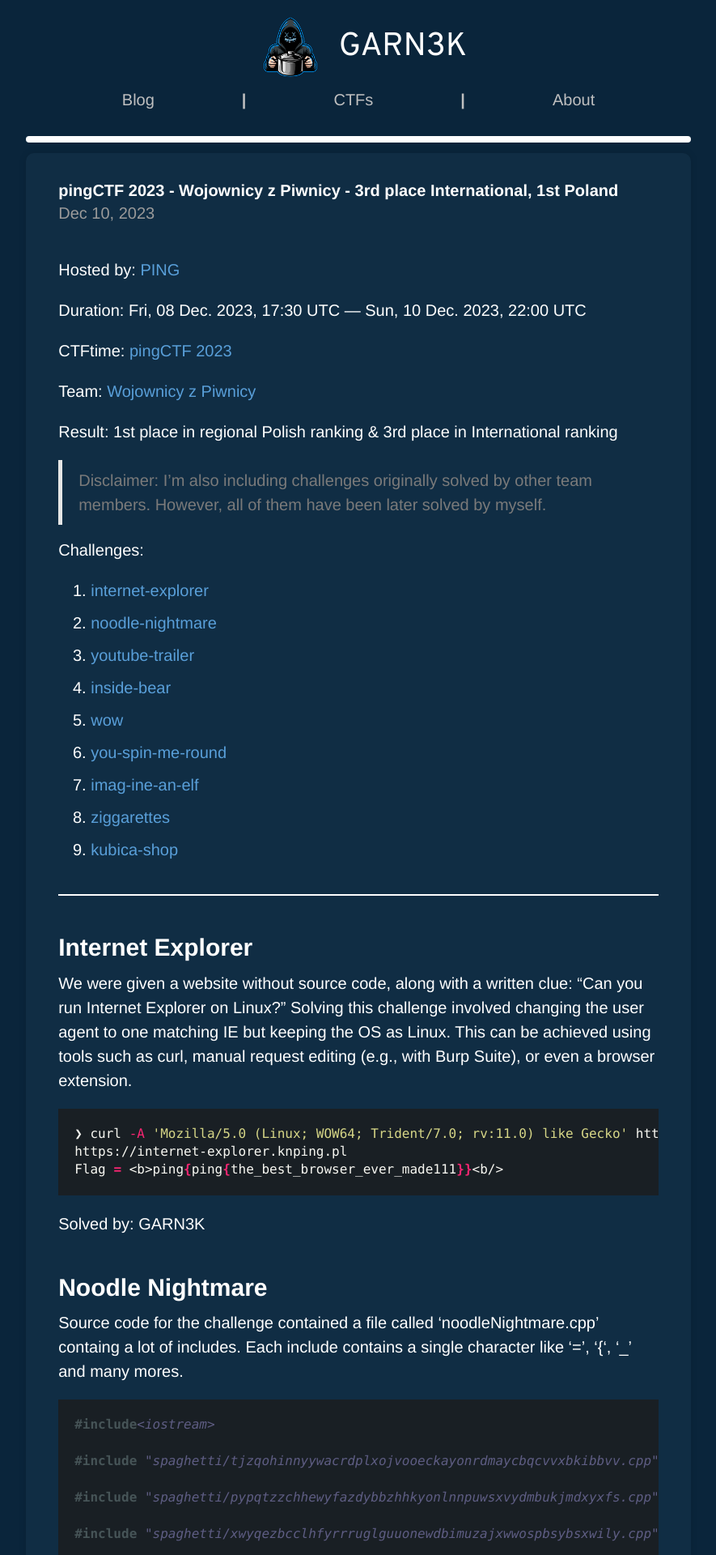
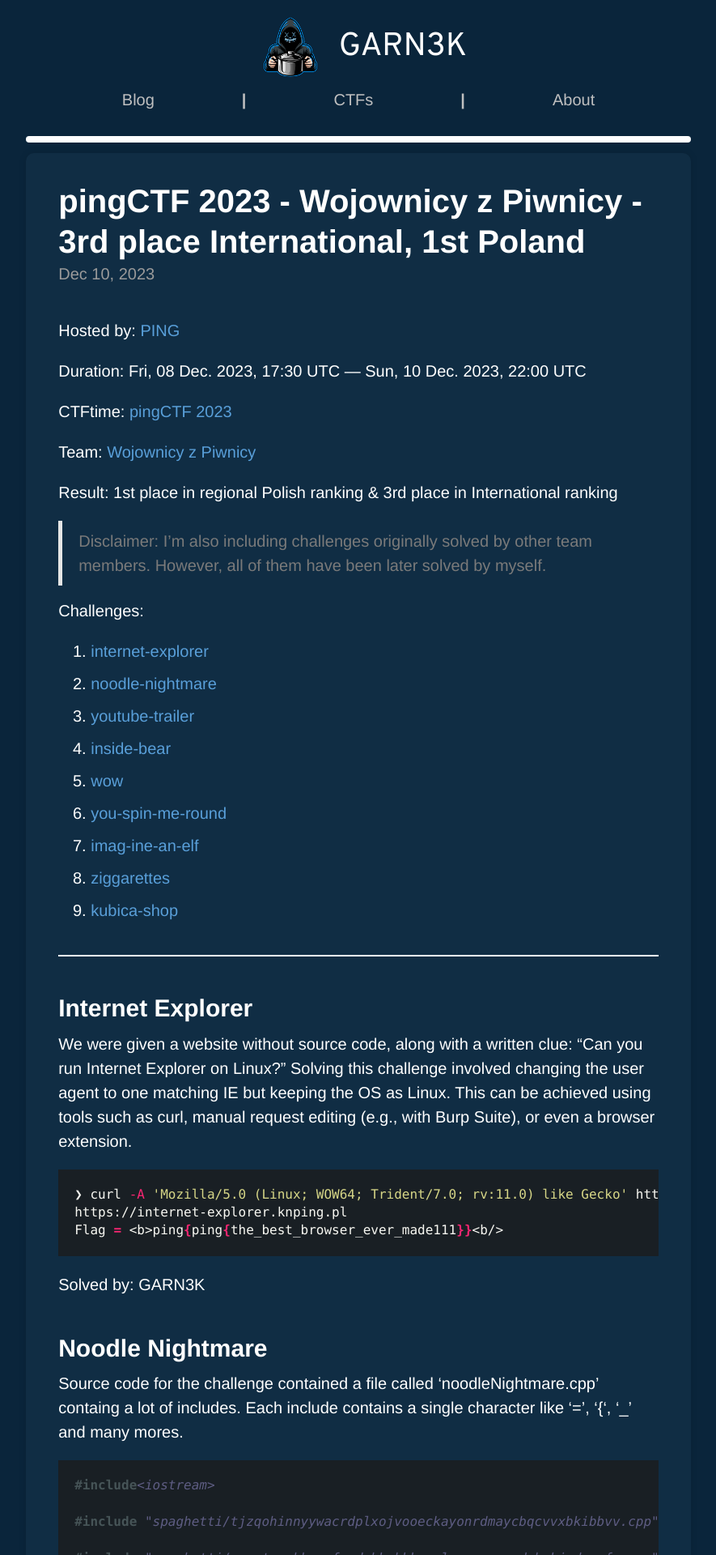
Before and after one commit to GARN3K/garn3k.github.io, a Jekyll site: the page built from _ctfs/ping2023.md, in a window 1280 px wide. Shown: the top 1920 px of the page at 81% size, without its empty margins (197-1082 px from the left). Built offline with Jekyll 4.4.1, drawn with Linux system fonts in a browser that asks for light colours.

Commit message:
Style improvments

```diff
--- a/css/style.scss
+++ b/css/style.scss
@@ -15,7 +15,7 @@
 
 html {
   font-family: $font-family;
-  font-size:   20px;
+  font-size:   1.25rem;
   line-height: 1.5;
 }
 
@@ -447,7 +447,6 @@ li, ul, ol, dl {
 
   // note: only change margin for title,date if inside post block
   .post-title {
-    font-size: 100%;
     margin-top: -0.3rem;
   }
 
```
